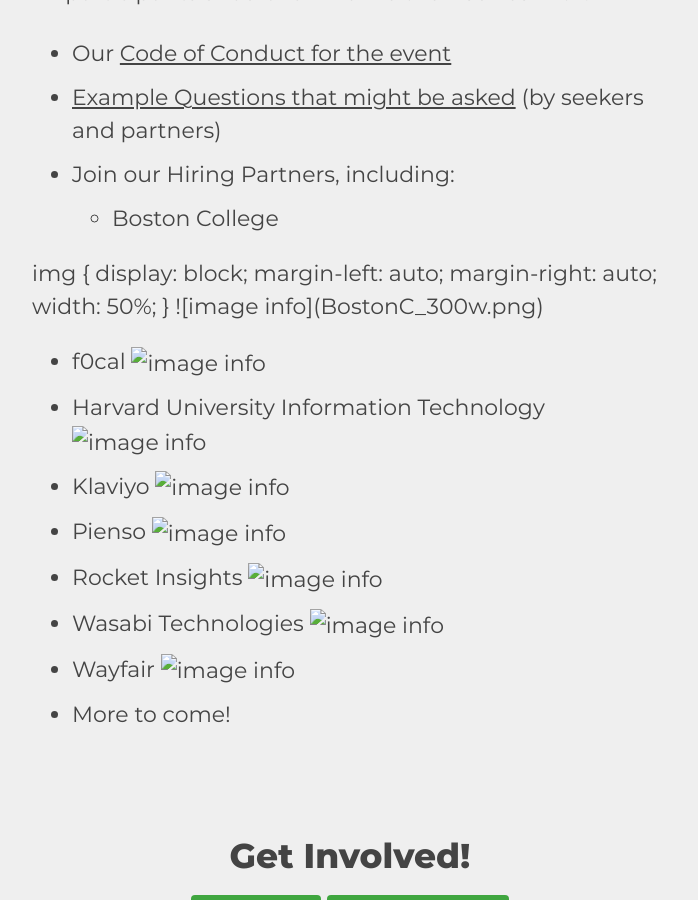
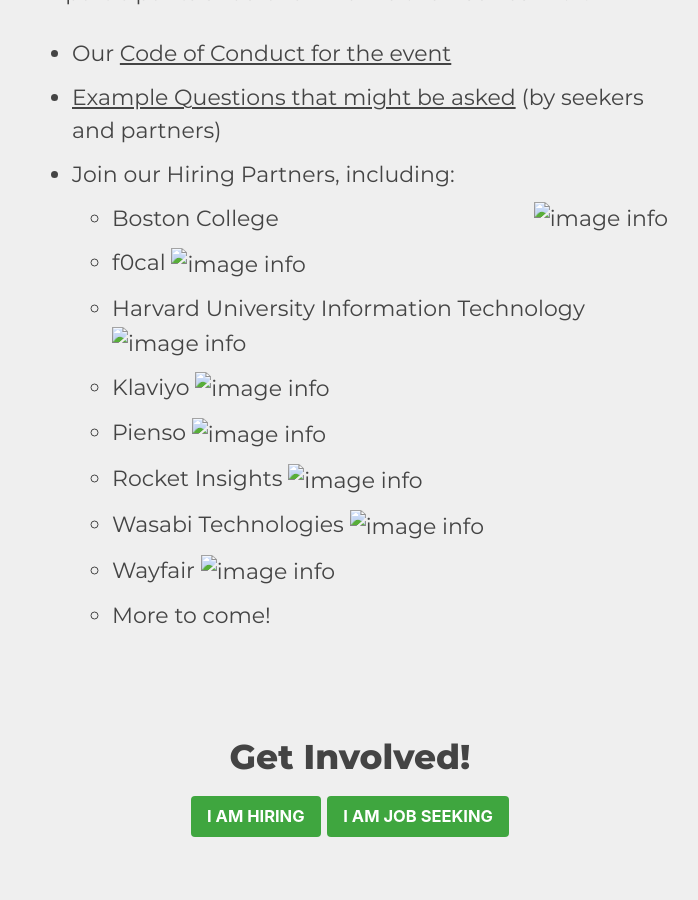
Before and after one commit to bostondevopsnetwork/bostondevopsnetwork.org, a Jekyll site: the page built from _pages/job-fair.md, in a window 1280 px wide and 900 px high, scrolled down 835 px. Shown: the whole window, without its empty margins (290-988 px from the left). Built offline with Jekyll 4.4.1, drawn with Linux system fonts in a browser that asks for light colours; cached includes are drawn as plain includes.

Commit message:
Update job-fair.md

```diff
--- a/_pages/job-fair.md
+++ b/_pages/job-fair.md
@@ -16,15 +16,7 @@ All participants should familiarize themselves with:
 * [Example Questions that might be asked](/example-job-fair-questions) (by seekers and partners)
 * Join our Hiring Partners, including:
   * Boston College
-<div>
-img {
-  display: block;
-  margin-left: auto;
-  margin-right: auto;
-  width: 50%;
-}
- ![image info](BostonC_300w.png)
-</div>
+![image info](BostonC_300w.png){: style="float:right;"}
   * f0cal
   ![image info](FOCAL_309w.png)
   * Harvard University Information Technology
```
